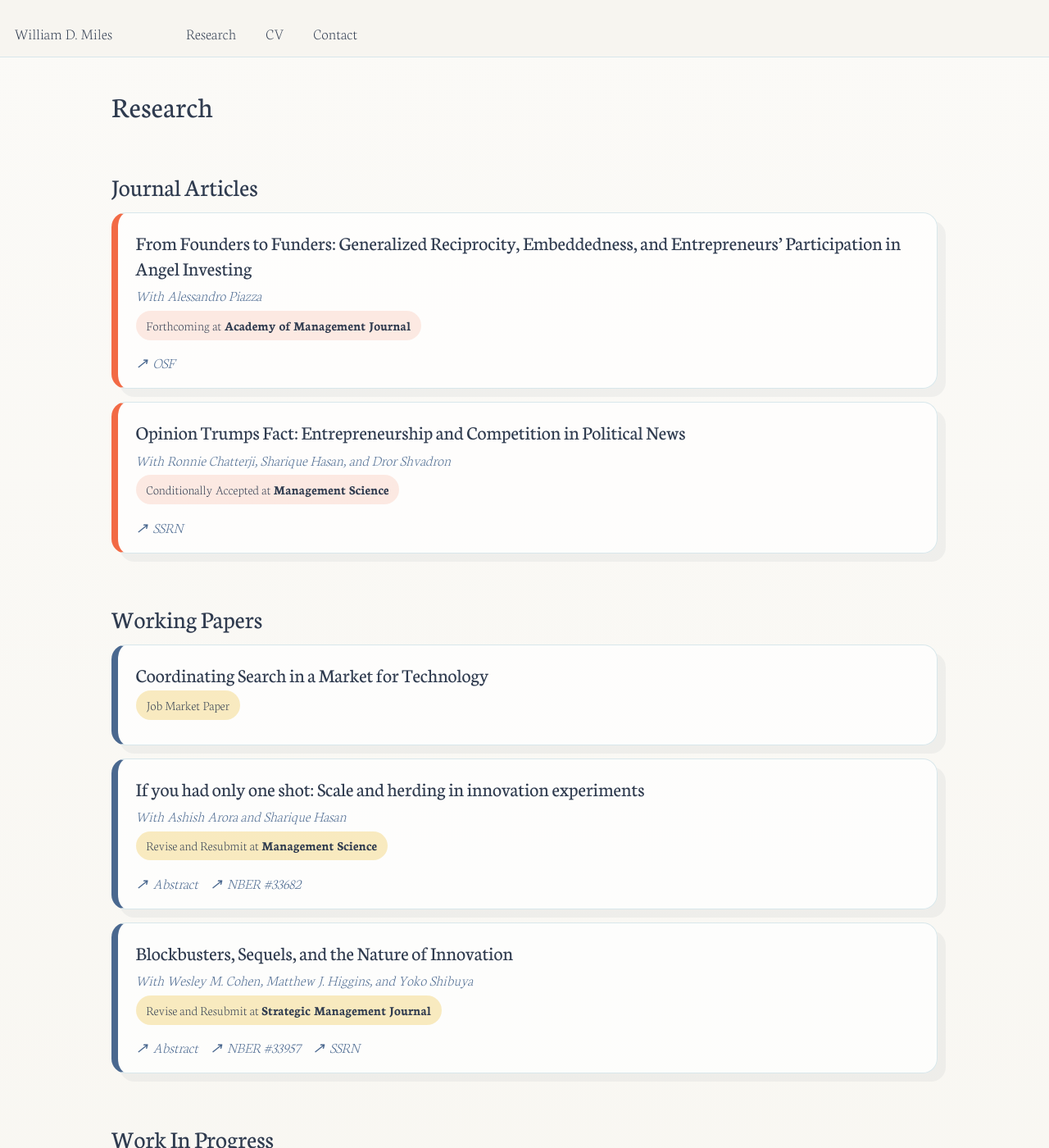
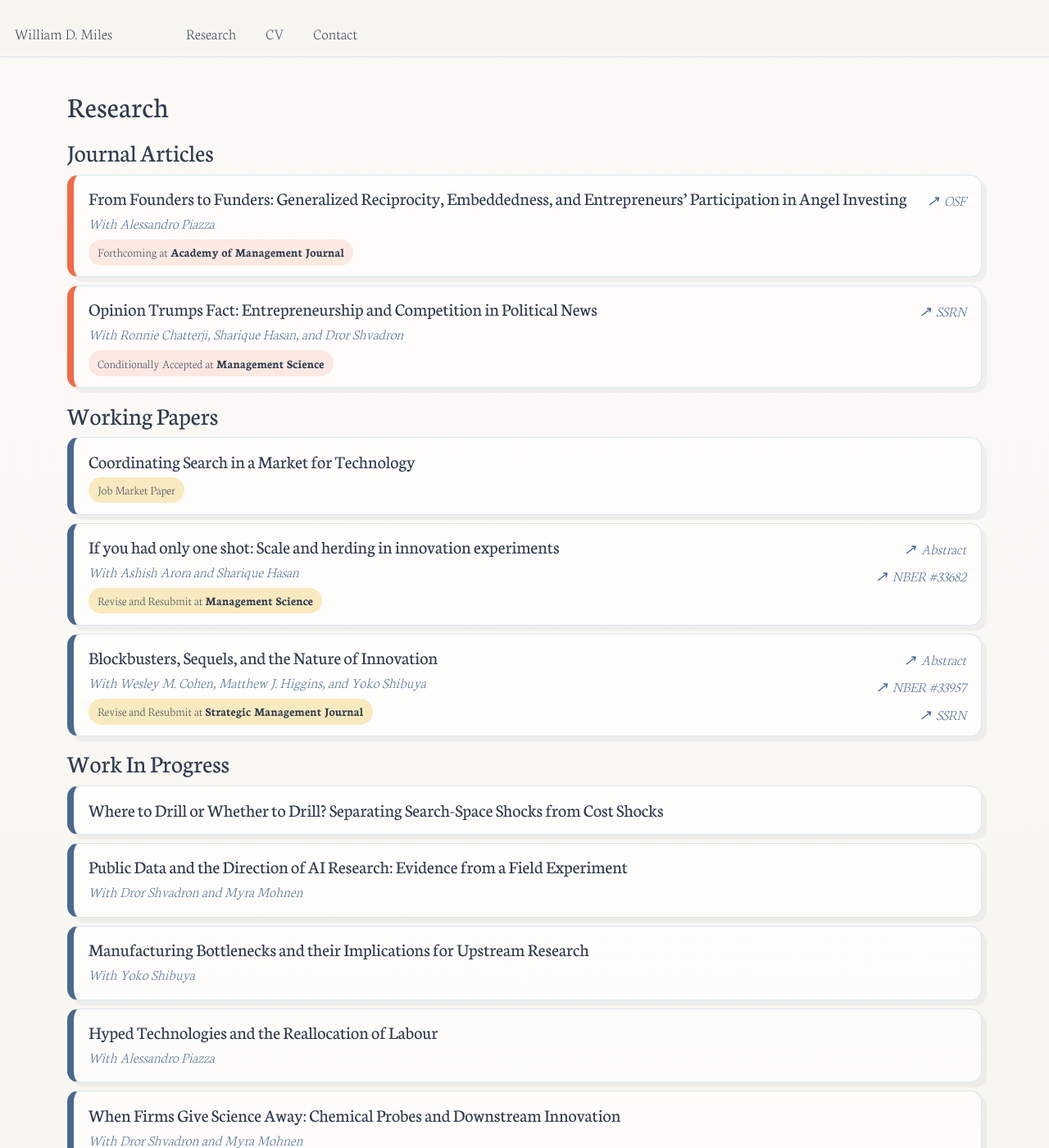
Before and after one commit to willdmiles/willdmiles.github.io, a Jekyll site: the page built from _pages/publications.html, in a window 1280 px wide and 1400 px high. Shown: the whole window at 82% size. Built offline with Jekyll 4.4.1, drawn with Linux system fonts in a browser that asks for light colours.

Commit message:
layout edits

```diff
--- a/_pages/publications.html
+++ b/_pages/publications.html
@@ -9,7 +9,7 @@ author_profile: false
     #main > .archive {
       float: none !important;
       width: 100% !important;
-      max-width: 56rem;
+      max-width: 62rem;
       margin-left: auto !important;
       margin-right: auto !important;
       padding-left: 0 !important;
@@ -22,27 +22,30 @@ author_profile: false
   }
 
   .research-section {
-    margin-top: 1.25rem;
+    margin-top: 0.8rem;
   }
 
   .research-section h2 {
-    margin-bottom: 0.75rem;
+    margin: 0 0 0.5rem;
     color: var(--site-ink);
     font-size: 1.7rem;
   }
 
   .research-grid {
     display: grid;
-    gap: 0.9rem;
+    gap: 0.55rem;
   }
 
   .paper-card {
-    padding: 1.1rem 1.2rem 1rem;
+    display: grid;
+    grid-template-columns: minmax(0, 1fr) auto;
+    column-gap: 1.25rem;
+    padding: 0.8rem 1rem 0.75rem;
     background: rgba(255, 255, 255, 0.7);
     border: 1px solid var(--site-line);
     border-left: 8px solid var(--site-blue);
-    border-radius: 18px;
-    box-shadow: 10px 10px 0 rgba(47, 59, 79, 0.05);
+    border-radius: 14px;
+    box-shadow: 6px 6px 0 rgba(47, 59, 79, 0.05);
   }
 
   .paper-card.publication {
@@ -50,26 +53,30 @@ author_profile: false
   }
 
   .paper-title {
-    margin: 0 0 0.22rem;
+    grid-column: 1;
+    margin: 0 0 0.12rem;
     color: var(--site-ink);
-    font-size: 1.34rem;
-    line-height: 1.3;
+    font-size: 1.24rem;
+    line-height: 1.25;
   }
 
   .paper-authors {
-    margin: 0 0 0.32rem;
+    grid-column: 1;
+    margin: 0 0 0.22rem;
     color: var(--site-blue);
     font-style: italic;
   }
 
   .paper-status {
+    grid-column: 1;
+    justify-self: start;
     display: inline-block;
-    margin-bottom: 0.65rem;
-    padding: 0.32rem 0.72rem;
+    margin: 0.15rem 0 0;
+    padding: 0.25rem 0.62rem;
     color: var(--site-ink);
     background: rgba(242, 210, 118, 0.45);
     border-radius: 999px;
-    font-size: 0.9rem;
+    font-size: 0.84rem;
   }
 
   .paper-card.publication .paper-status {
@@ -77,11 +84,13 @@ author_profile: false
   }
 
   .paper-links {
+    grid-column: 2;
+    grid-row: 1 / span 3;
     display: flex;
-    flex-wrap: wrap;
-    gap: 0.8rem;
-    align-items: flex-start;
-    margin-top: 0.1rem;
+    flex-direction: column;
+    gap: 0.35rem;
+    align-items: flex-end;
+    margin: 0.1rem 0 0;
   }
 
   .paper-links a {
@@ -97,6 +106,13 @@ author_profile: false
 
   .paper-links details.abstract-link[open] {
     flex-basis: 100%;
+  }
+
+  .paper-card:has(details.abstract-link[open]) .paper-links {
+    grid-column: 1 / -1;
+    grid-row: auto;
+    align-items: flex-start;
+    margin-top: 0.5rem;
   }
 
   .paper-links summary {
@@ -125,22 +141,31 @@ author_profile: false
   }
 
   .paper-links details.abstract-link p {
-    margin: 0.7rem 0 0;
-    padding: 0.9rem 1rem;
+    margin: 0.45rem 0 0;
+    padding: 0.7rem 0.85rem;
     color: rgba(47, 59, 79, 0.92);
     background: rgba(216, 238, 241, 0.45);
     border-radius: 14px;
-    line-height: 1.7;
+    line-height: 1.55;
   }
 
   @media (max-width: 767px) {
     .paper-card {
-      padding: 1rem;
+      display: block;
+      padding: 0.8rem 0.85rem;
       box-shadow: 6px 6px 0 rgba(47, 59, 79, 0.05);
     }
 
     .paper-title {
-      font-size: 1.2rem;
+      font-size: 1.14rem;
+    }
+
+    .paper-links {
+      flex-direction: row;
+      flex-wrap: wrap;
+      gap: 0.3rem 0.8rem;
+      align-items: flex-start;
+      margin-top: 0.45rem;
     }
   }
 </style>
```
Also changed, not shown: 1 other file.
